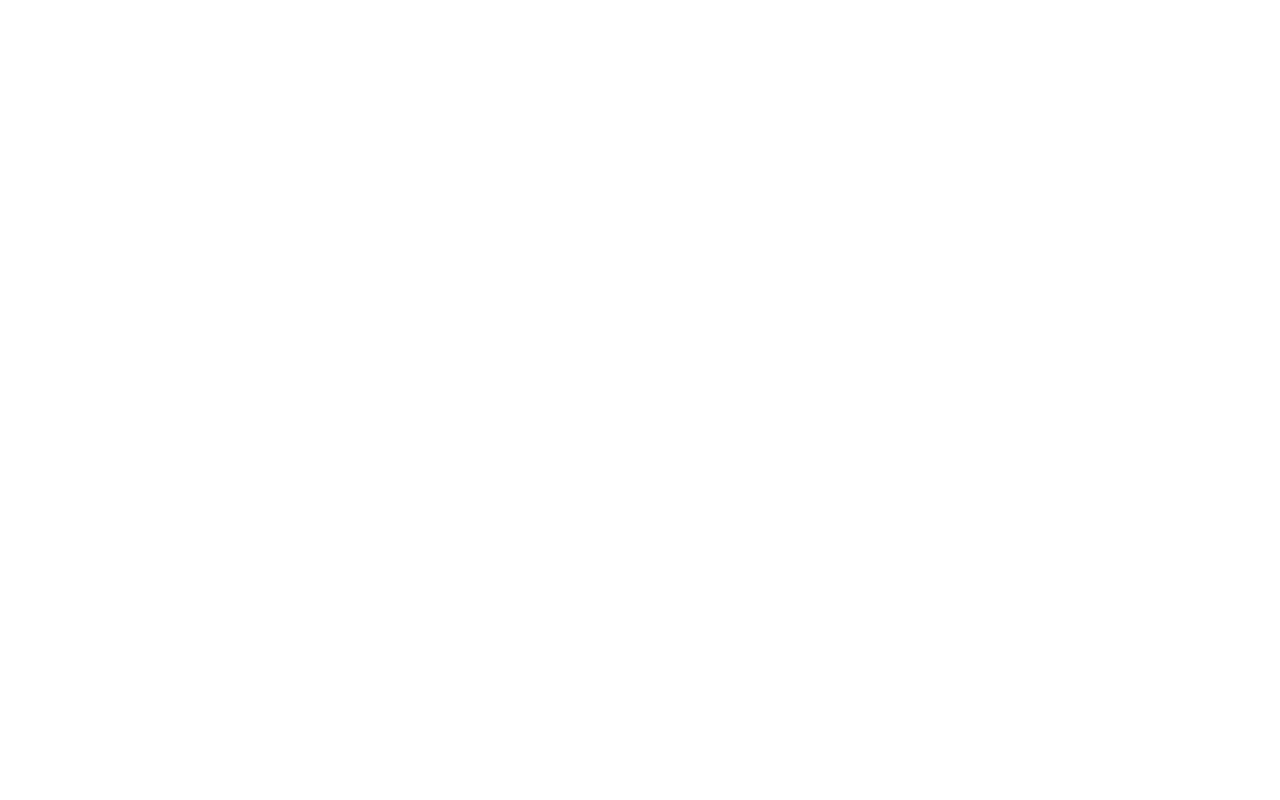
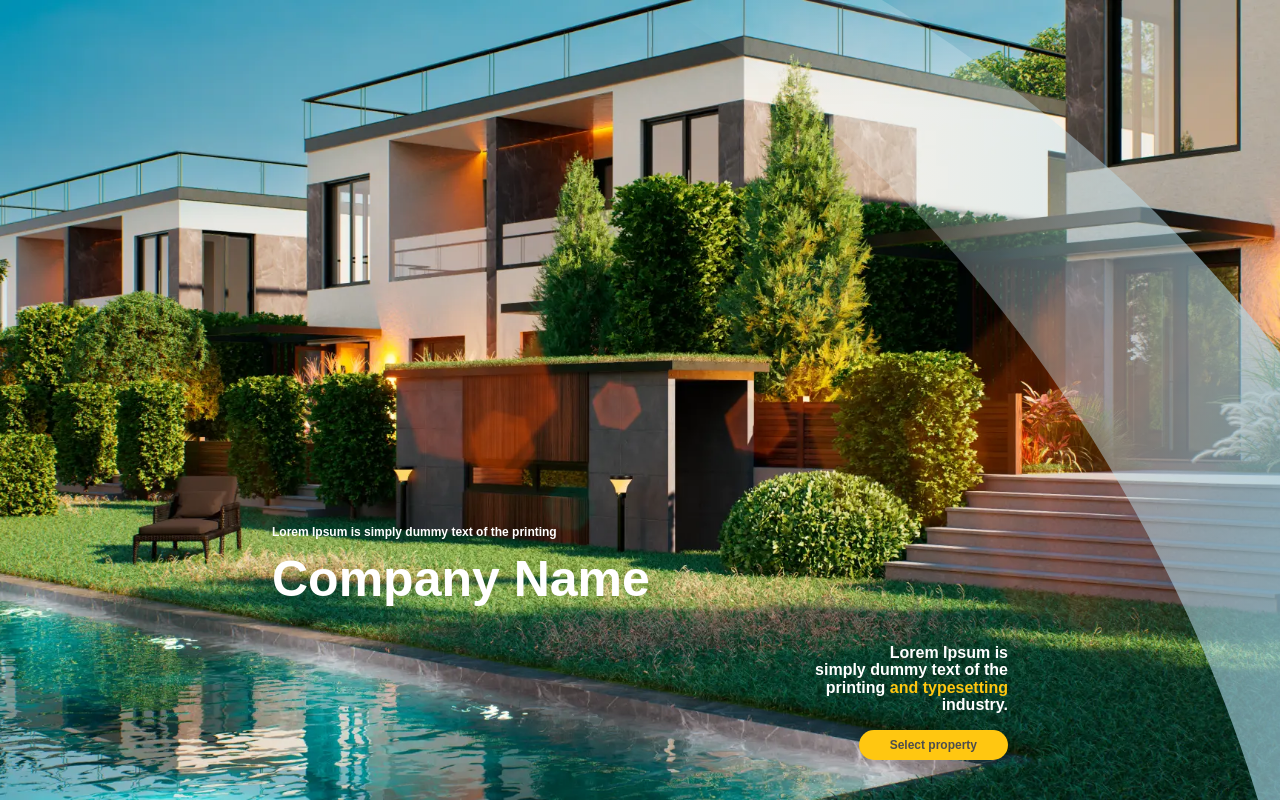
Before and after one commit to darynakarmazin/construction-company, a plain HTML site: page index.html in a window 1280 px wide. Drawn offline with Linux system fonts and the light colour scheme; a web font is replaced by a local one.

Commit message:
Added fonts, variables, sections+container and hero section.

```diff
--- /dev/null
+++ b/css/front-page.css
@@ -0,0 +1,105 @@
+.hero-section {
+  position: relative;
+  height: 100vh;
+  min-height: 680px;
+  background-image: url("../image/hero/curved-shape.svg"),
+    url("../image/hero/hero-bg@1x.webp");
+  background-size: auto 100%, cover;
+  background-position: right, center;
+  background-repeat: no-repeat;
+}
+.hero-section .hero-wrapper {
+  display: flex;
+  flex-direction: column;
+  justify-content: flex-end;
+  height: 100%;
+  gap: 40px;
+  padding-bottom: 40px;
+  padding-top: auto;
+}
+.hero-section .hero-wrapper .hero-wrapper-title {
+  display: flex;
+  flex-direction: column;
+  align-items: flex-start;
+  gap: 16px;
+  max-width: 75%;
+}
+.hero-section .hero-wrapper .hero-wrapper-title p {
+  font-size: 12px;
+  line-height: 1;
+}
+.hero-section .hero-wrapper .hero-wrapper-title h1 {
+  font-size: 50px;
+  line-height: 1;
+}
+.hero-section .hero-wrapper .hero-wrapper-button {
+  display: flex;
+  flex-direction: column;
+  align-items: flex-end;
+  gap: 16px;
+  max-width: 100%;
+}
+.hero-section .hero-wrapper .hero-wrapper-button p {
+  font-size: 16px;
+  line-height: 1.1;
+  text-align: right;
+}
+.hero-section .hero-wrapper .hero-wrapper-button p strong {
+  color: var(--accent-color);
+}
+.hero-section .hero-wrapper .hero-wrapper-button a {
+  background-color: var(--accent-color);
+  border-radius: 24px;
+  padding: 9px 31px;
+  font-size: 12px;
+  color: var(--link-color);
+  font-family: "Gilroy", sans-serif;
+  font-weight: 700;
+  line-height: 1;
+  transition: all var(--transition-dur-and-func);
+}
+.hero-section .hero-wrapper .hero-wrapper-button a:hover,
+.hero-section .hero-wrapper .hero-wrapper-button a:focus {
+  background-color: var(--link-color);
+  color: var(--accent-color);
+}
+/* RETINA */
+@media (-webkit-min-device-pixel-ratio: 2), (min-resolution: 192dpi) {
+  .hero-section {
+    background-image: url("../image/hero/curved-shape.svg"),
+      url("../image/hero/hero-bg@2x.webp");
+  }
+}
+/* DESKTOP */
+@media screen and (min-width: 1440px) {
+  .hero-section {
+    min-height: 1080px;
+  }
+  .hero-section .hero-wrapper {
+    flex-direction: row;
+    align-items: end;
+    justify-content: space-between;
+    padding-bottom: 120px;
+  }
+  .hero-section .hero-wrapper .hero-wrapper-title {
+    gap: 40px;
+    max-width: 677px;
+  }
+  .hero-section .hero-wrapper .hero-wrapper-title p {
+    font-size: 24px;
+  }
+  .hero-section .hero-wrapper .hero-wrapper-title h1 {
+    font-size: 150px;
+  }
+  .hero-section .hero-wrapper .hero-wrapper-button {
+    gap: 40px;
+    max-width: 510px;
+  }
+  .hero-section .hero-wrapper .hero-wrapper-button p {
+    font-size: 42px;
+  }
+  .hero-section .hero-wrapper .hero-wrapper-button a {
+    padding: 18px 62px;
+    font-size: 16px;
+  }
+}
--- /dev/null
+++ b/css/style.css
@@ -0,0 +1,137 @@
+@import-normalize; /* bring in normalize.css styles */
+
+html {
+  scroll-behavior: smooth;
+}
+
+/* Inter Font*/
+@font-face {
+  font-family: "Inter";
+  src: url("./fonts/Inter-Bold.woff2") format("woff2"),
+    url("./fonts/Inter-Bold.woff") format("woff"),
+    url("./fonts/Inter-Bold.ttf") format("truetype");
+  font-weight: 700;
+  font-style: normal;
+}
+
+/* Gilroy Font*/
+@font-face {
+  font-family: "Gilroy";
+  src: url("./fonts/Gilroy-Bold.woff2") format("woff2"),
+    url("./fonts/Gilroy-Bold.woff") format("woff"),
+    url("./fonts/Gilroy-Bold.ttf") format("truetype");
+  font-weight: 700;
+  font-style: normal;
+}
+
+:root {
+  /* Font colors */
+  --main-font-color: #ffffff;
+  --secondary-font-color: #2c2c2c;
+  --link-color: #4d4d4d;
+  --accent-color: #ffc711;
+
+  /* Background colors */
+  --main-background-color: #93cadf;
+  --secondary-background-color: #ffffff;
+
+  /* Animation */
+  --transition-dur-and-func: 500ms cubic-bezier(0.4, 0, 0.2, 1);
+}
+
+* {
+  box-sizing: border-box;
+}
+
+body {
+  margin: 0;
+  background-color: var(--main-background-color, #181818);
+  color: var(--main-font-color, #ffffff);
+  font-family: "Gilroy", sans-serif;
+  font-weight: 700;
+}
+
+code {
+  font-family: source-code-pro, Menlo, Monaco, Consolas, "Courier New",
+    monospace;
+}
+
+h1,
+h2,
+h3,
+h4,
+h5,
+h6,
+p,
+ul,
+li {
+  padding: 0;
+  margin: 0;
+  list-style: none;
+}
+
+a,
+button {
+  cursor: pointer;
+  text-decoration: none;
+  font-family: inherit;
+  color: inherit;
+  padding: 0;
+}
+
+img {
+  padding: 0;
+  margin: 0;
+}
+
+.hidden-element {
+  position: absolute;
+  white-space: nowrap;
+  width: 1px;
+  height: 1px;
+  overflow: hidden;
+  border: 0;
+  padding: 0;
+  clip: rect(0 0 0 0);
+  clip-path: inset(50%);
+  margin: -1px;
+}
+
+.container {
+  width: 100%;
+  min-width: 360px;
+  height: 100%;
+  padding-left: 8px;
+  padding-right: 8px;
+  margin-left: auto;
+  margin-right: auto;
+}
+
+/* MOBILE */
+@media screen and (min-width: 480px) {
+  .container {
+    width: 480px;
+    padding-left: 8px;
+    padding-right: 8px;
+  }
+}
+
+/* TABLET */
+@media screen and (min-width: 768px) {
+  .container {
+    width: 768px;
+    padding-left: 16px;
+    padding-right: 16px;
+  }
+}
+
+/* DESKTOP */
+@media screen and (min-width: 1440px) {
+  .container {
+    width: 100%;
+    min-width: 1440px;
+    max-width: 1920px;
+    padding-left: 60px;
+    padding-right: 60px;
+  }
+}
--- a/index.html
+++ b/index.html
@@ -4,13 +4,38 @@
     <meta charset="UTF-8" />
     <meta name="viewport" content="width=device-width, initial-scale=1.0" />
     <title>Construction company</title>
+    <link rel="stylesheet" href="./css/style.css" />
+    <link rel="stylesheet" href="./css/header.css" />
+    <link rel="stylesheet" href="./css/front-page.css" />
   </head>
   <body>
     <header></header>
     <main>
-      <section></section>
-      <section></section>
-      <section></section>
+      <section class="section hero-section">
+        <div class="container">
+          <div class="hero-wrapper">
+            <div class="hero-wrapper-title">
+              <p>Lorem Ipsum is simply dummy text of the printing</p>
+              <h1>Company Name</h1>
+            </div>
+            <div class="hero-wrapper-button">
+              <p>
+                Lorem Ipsum is<br />
+                simply dummy text of the<br />
+                printing <strong>and typesetting</strong><br />
+                industry.
+              </p>
+              <a href="#" aria-label="link to property page">Select property</a>
+            </div>
+          </div>
+        </div>
+      </section>
+      <section class="section projects-section">
+        <div class="container"></div>
+      </section>
+      <section class="section years-section">
+        <div class="container"></div>
+      </section>
     </main>
     <footer></footer>
   </body>
```
Also changed, not shown: css/header.css (added), fonts/Gilroy-Bold.ttf (added), fonts/Gilroy-Bold.woff (added), fonts/Gilroy-Bold.woff2 (added), fonts/Inter-VariableFont.ttf (added), fonts/Inter-VariableFont.woff (added), fonts/Inter-VariableFont.woff2 (added), image/hero/curved-shape.svg (added), image/hero/hero-bg@1x.webp (added), image/hero/hero-bg@2x.webp (added), 2 other files.
